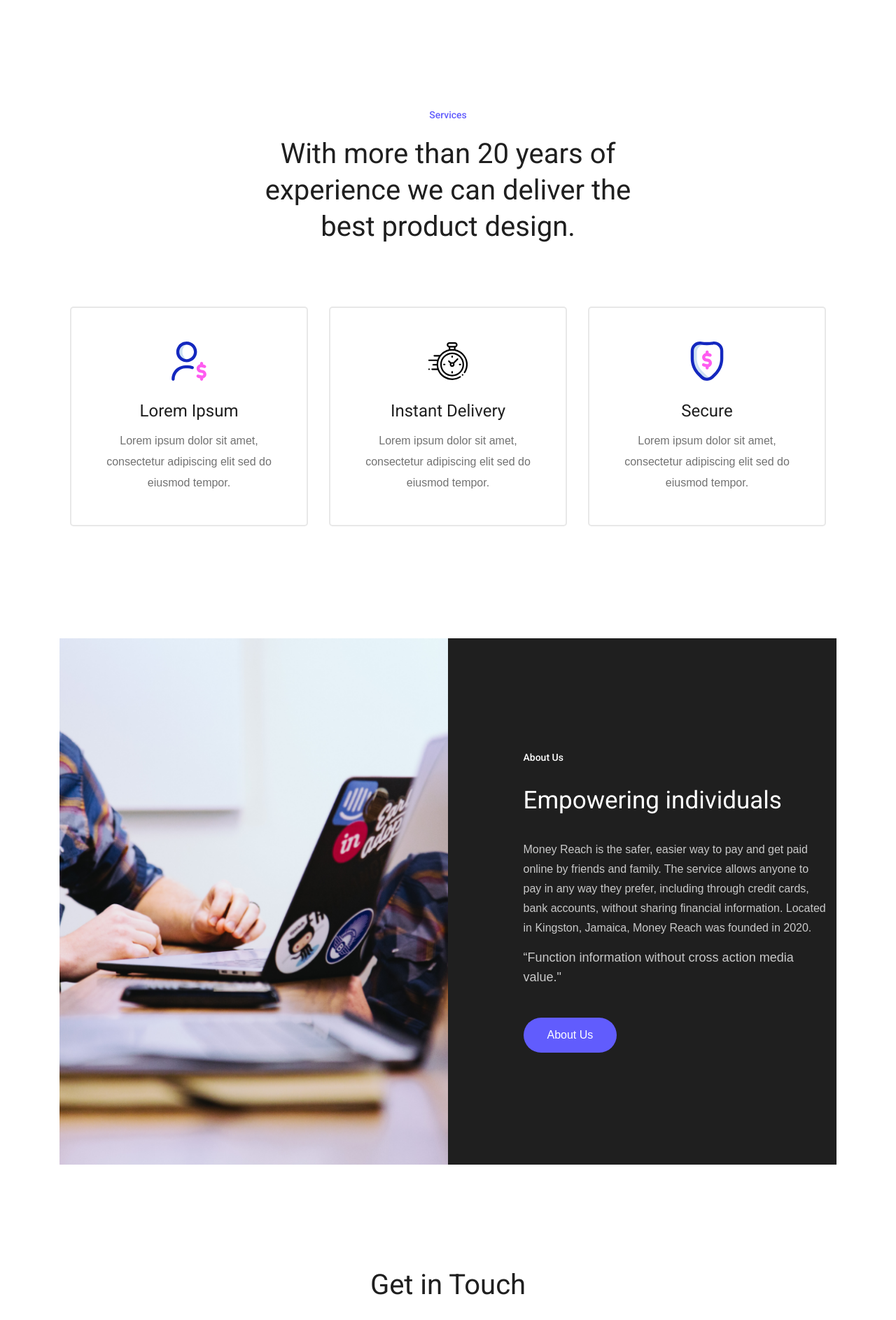
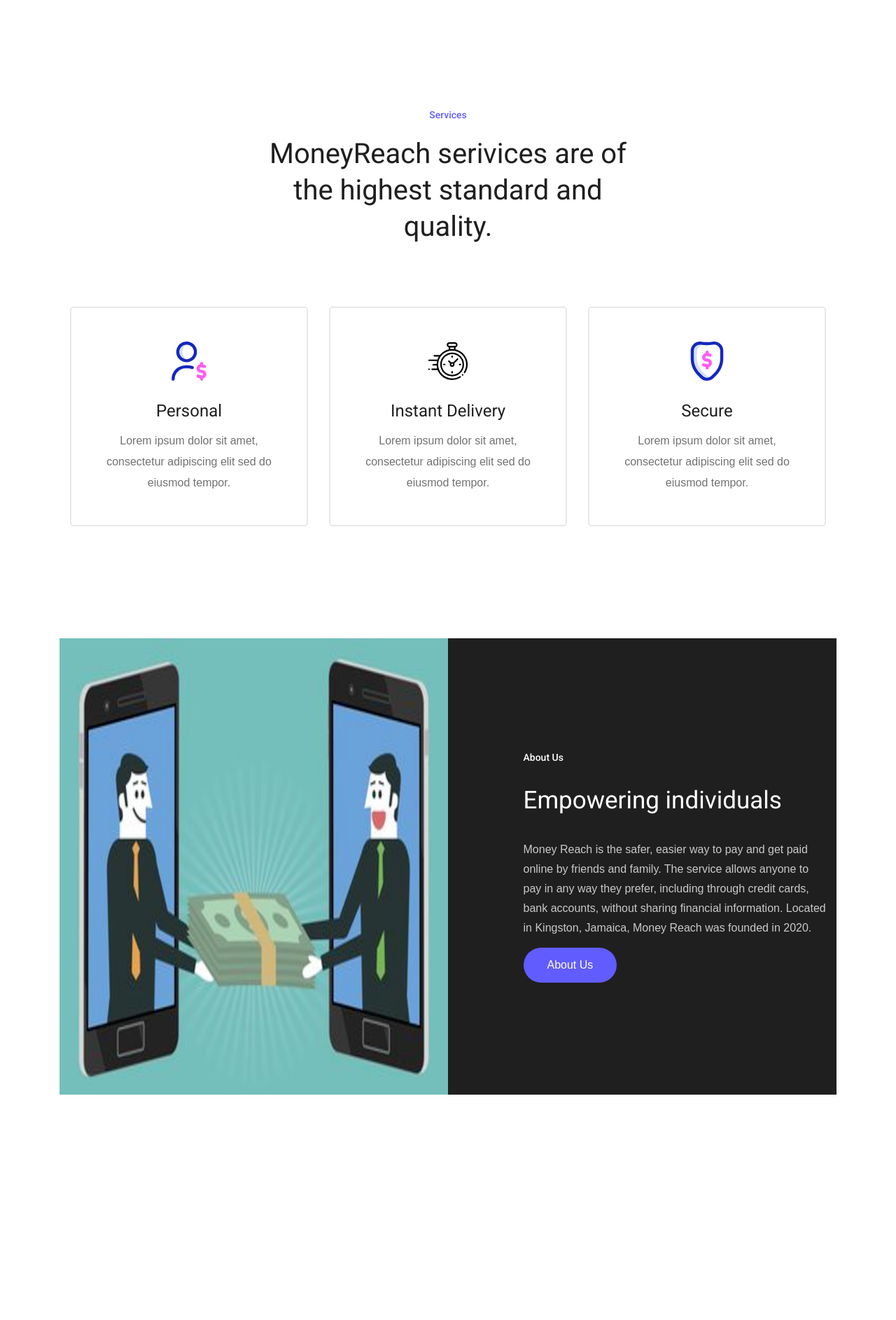
Before and after one commit to kimberlyt/fmoney, a Flask app: page / in a window 1280 px wide. Shown: the part 959-2845 px from the top of the page at 70% size. Run offline with Flask 2, Linux system fonts and the light colour scheme; a user stored in the database is signed in; some libraries are stand-ins or nearby versions; some web fonts are replaced.

Commit message:
May 13, 2020

```diff
--- a/flaskblog/__init__.py
+++ b/flaskblog/__init__.py
@@ -3,6 +3,8 @@
 from flask_sqlalchemy import SQLAlchemy
 from flask_bcrypt import Bcrypt
 from flask_login import LoginManager
+from flask_admin import Admin
+from flask_admin.contrib.sqla import ModelView
 from flask_mail import Mail
 from flask_migrate import Migrate
 
--- a/flaskblog/main/routes.py
+++ b/flaskblog/main/routes.py
@@ -9,17 +9,21 @@
 
 
 @main.route("/")
+
 @main.route("/home")
+@login_required
 def home():
     return render_template('home.html')#, posts=posts)
 
 
 @main.route("/dash")
+@login_required
 def dash():
     return render_template('layout.html')#, posts=posts)
 
 
 @main.route("/about")
+@login_required
 def about():
     return render_template('about.html', title='About')
 
@@ -29,6 +33,7 @@
 
 
 @main.route("/history",methods=['GET','POST'])# move to posts
+@login_required
 def history():
     posts = Post.query.all()
     return render_template('history.html',title='Transaction History',posts=posts)
--- a/flaskblog/models.py
+++ b/flaskblog/models.py
@@ -2,6 +2,7 @@
 from itsdangerous import TimedJSONWebSignatureSerializer as Serializer
 from flaskblog import db, login_manager,app
 from flask_login import UserMixin
+
 #from flask_table import Table, Col
 
 
--- a/flaskblog/templates/accountlayout.html
+++ b/flaskblog/templates/accountlayout.html
@@ -55,7 +55,7 @@
     <div class="bg-light border-right" id="sidebar-wrapper">
       <a href="{{url_for('main.dash')}}" style="text-decoration:none" > <div class="sidebar-heading"><img src="{{ url_for('static', filename='/img/logox.png') }}" width="170" height="80"></div></a>
       <div class="list-group list-group-flush">
-        <a href="#" class="list-group-item list-group-item-action bg-light">Dashboard</a>
+        <a href="{{url_for('main.dash')}}" class="list-group-item list-group-item-action bg-light">Dashboard</a>
         <a href="{{url_for('posts.transfer')}}" class="list-group-item list-group-item-action bg-light">Send Money</a>
         <a href="{{url_for('main.history')}}" class="list-group-item list-group-item-action bg-light">Trabsaction History</a>
         <a href="#" class="list-group-item list-group-item-action bg-light">Earn Points</a>
--- a/flaskblog/templates/home.html
+++ b/flaskblog/templates/home.html
@@ -1,15 +1,4 @@
 {% extends "layout2.html" %}
 {% block content %}
-    {% for post in posts %}
-        <article class="media content-section">
-          <div class="media-body">
-            <div class="article-metadata">
-              <a class="mr-2" href="#">{{ post.author }}</a>
-              <small class="text-muted">{{ post.date_posted }}</small>
-            </div>
-            <h2><a class="article-title" href="#">{{ post.title }}</a></h2>
-            <p class="article-content">{{ post.content }}</p>
-          </div>
-        </article>
-    {% endfor %}
+
 {% endblock content %}
--- a/flaskblog/templates/layout2.html
+++ b/flaskblog/templates/layout2.html
@@ -112,10 +112,9 @@
                       <div class="slider_text">
 
                           <h3 class="wow fadeInLeft" data-wow-duration="1s" data-wow-delay=".1s">
-                            Lorem ipsum dolor sit amet, consectetur adipiscing elit, sed do eiusmod tempor incididun
-                            ea commodo consequat.
+                            Money Reach. Fast, Simple, Reliable. Send money to friends and loved ones instantly.
                           </h3>
-                          <a class="boxed-btn3 wow fadeInLeft"  data-wow-duration="1s" data-wow-delay=".2s" href="portfolio.html">Visit Our Works</a>
+                          <a class="boxed-btn3 wow fadeInLeft"  data-wow-duration="1s" data-wow-delay=".2s" href="{{url_for('users.register')}}">Sign Up Today</a>
                       </div>
                   </div>
               </div>
@@ -130,9 +129,9 @@
             <div class="col-lg-6">
                 <div class="section_title text-center mb-70">
                     <span class="wow fadeInUp" data-wow-duration="1s" data-wow-delay=".1s" >Services</span>
-                    <h3 class="wow fadeInUp" data-wow-duration="1.2s" data-wow-delay=".2s">With more than 20 years of
-                        experience we can deliver the
-                        best product design.</h3>
+                    <h3 class="wow fadeInUp" data-wow-duration="1.2s" data-wow-delay=".2s">MoneyReach serivices are of
+                        the highest standard and quality.
+                    </h3>
                 </div>
             </div>
         </div>
@@ -142,7 +141,7 @@
                     <div class="icon">
                         <img width="57.826" height="56.087" src="static/img/svg_icon/money.svg" alt="">
                     </div>
-                    <h3>Lorem Ipsum </h3>
+                    <h3>Personal </h3>
                     <p>Lorem ipsum dolor sit amet, consectetur adipiscing elit sed do eiusmod tempor.</p>
                 </div>
             </div>
@@ -177,7 +176,7 @@
                         <h3 class="wow fadeInUp" data-wow-duration="1s" data-wow-delay=".4s">Empowering individuals </h3>
                         <p class="mid_text wow fadeInUp" data-wow-duration="1s" data-wow-delay=".5s">Money Reach is the safer, easier way to pay and get paid online by friends and family. The service allows anyone to pay in any way they prefer, including through credit cards, bank accounts, without sharing financial information.
                           Located in Kingston, Jamaica, Money Reach was founded in 2020.</p>
-                        <p class="last_text wow fadeInUp" data-wow-duration="1s" data-wow-delay=".6s">“Function information without cross action media value."</p>
+
                         <a href="#" class="boxed-btn3 wow fadeInUp" data-wow-duration="1s" data-wow-delay=".7s">About Us</a>
                     </div>
                 </div>
@@ -191,14 +190,18 @@
         <div class="row justify-content-center">
             <div class="col-lg-6">
                 <div class="section_title text-center mb-90">
-                    <h3 class="wow fadeInUp" data-wow-duration="1s" data-wow-delay=".3s">Get in Touch</h3>
-                    <p class="wow fadeInUp" data-wow-duration="1s" data-wow-delay=".4s">Tour function information without cross action media value quickly maximize timely deliverables.</p>
+                    <!--<h3 class="wow fadeInUp" data-wow-duration="1s" data-wow-delay=".3s">Get in Touch</h3>-->
+
                 </div>
             </div>
         </div>
+    </div>
+</div>
+
         <div class="row justify-content-center">
             <div class="col-lg-8">
                 <div class="touch_form">
+                    <!--
                     <form action="#">
                         <div class="row">
                             <div class="col-md-6">
@@ -228,6 +231,7 @@
                             </div>
                         </div>
                     </form>
+                -->
                 </div>
             </div>
         </div>
--- a/flaskblog/users/routes.py
+++ b/flaskblog/users/routes.py
@@ -45,6 +45,7 @@
     return redirect(url_for('main.home'))
 
 @users.route("/card")
+@login_required
 def card():
 
     return render_template('card.html')
```
Also changed, not shown: flaskblog/templates/account.html (+8 -2 lines), flaskblog/templates/layout.html (+7 -8 lines), requirements.txt (+8 -0 lines), flaskblog/site.db, flaskblog/static/img/about/about.png, flaskblog/static/img/about/x.png (added), flaskblog/static/img/banner/money.jpg (added).
